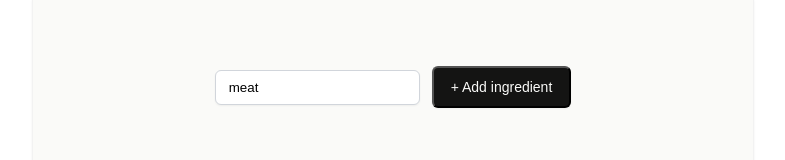
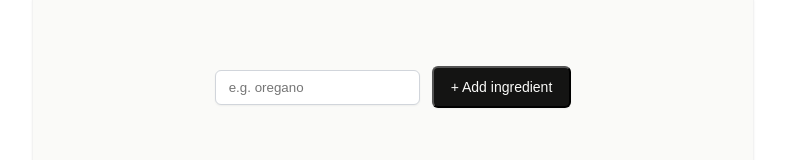
Before and after one commit to IraPolchanin/chef_AI, a React (Vite) app: page / in a window 1280 px wide. Shown: the part 131-291 px from the top of the page, without its empty margins (247-1032 px from the left). Built offline with nearby package versions, Linux system fonts and the light colour scheme; no server answers; what @huggingface/inference would draw is missing.

Commit message:
Fixed GitHub Pages deployment setup

```diff
--- a/package.json
+++ b/package.json
@@ -1,5 +1,5 @@
 {
-  "name": "chef-claude",
+  "name": "chef_AI",
   "private": true,
   "version": "0.0.0",
   "type": "module",
--- a/src/RecipeContext.tsx
+++ b/src/RecipeContext.tsx
@@ -26,6 +26,11 @@ export const RecipeProvider: React.FC<Props> = ({ children }) => {
     const newIngredient = formData.get('ingredient') as Ingredient;
     if (newIngredient.trim() === '' || ingredients.includes(newIngredient)) return;
     setIngredients([...ingredients, newIngredient]);
+
+    const inputElement = e.currentTarget.elements.namedItem('ingredient') as HTMLInputElement;
+    if (inputElement) {
+      inputElement.value = '';
+    }
   };
 
   async function handleRecipeShown() {
--- a/src/components/Form.tsx
+++ b/src/components/Form.tsx
@@ -13,7 +13,6 @@ const Form: React.FC = () => {
         placeholder='e.g. oregano'
         aria-label="Add ingredient"
         name='ingredient'
-        defaultValue={'meat'}
       />
       <input type="submit" value="+ Add ingredient" />
     </form>
```
Also changed, not shown: 1 other file (tests, documents, lock files or other folders).
